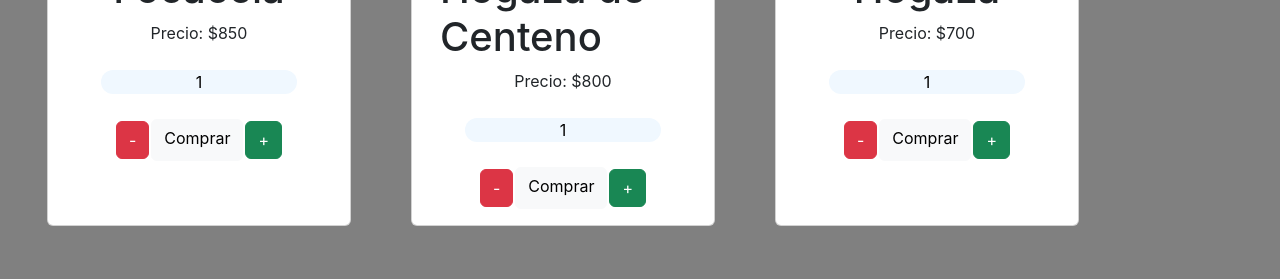
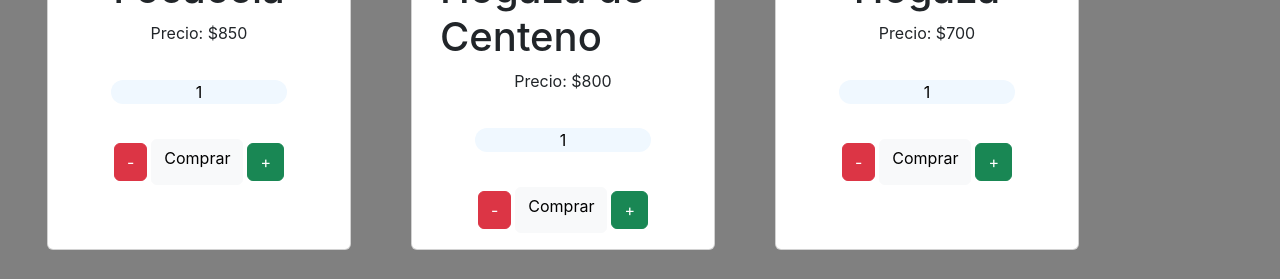
Before and after one commit to kevod1997/ReactJS-e-commerce, a React (Create React App) app: page / in a window 1280 px wide. Shown: the part 485-764 px from the top of the page. Built offline with nearby package versions, Linux system fonts and the light colour scheme; no server answers.

Commit message:
llamando a una api

```diff
--- a/src/App.js
+++ b/src/App.js
@@ -4,6 +4,7 @@ import { ThemeProvider } from "@mui/material";
 import ItemListContainer from "./components/ItemListContainer";
 import NavBar from "./components/NavBar";
 import theme from "./MuiTheme";
+import FetchContainer from "./components/FetchContainer";
 
 
 
@@ -14,6 +15,7 @@ function App() {
     <ThemeProvider theme={theme}>
       <NavBar/>
       <ItemListContainer saludo={saludo} />
+      <FetchContainer/>
       {/*
        <Formularios/>
       <Promesas/>
--- /dev/null
+++ b/src/components/FetchBtc.jsx
@@ -0,0 +1,9 @@
+import React from 'react'
+
+function FetchBtc({btc}) {
+  return (
+    <div>{JSON.stringify(btc)}</div>
+  )
+}
+
+export default FetchBtc
--- /dev/null
+++ b/src/components/FetchContainer.jsx
@@ -0,0 +1,26 @@
+import React, { useEffect, useState } from 'react'
+import FetchLayout from './FetchLayout';
+
+function FetchContainer() {
+
+    const [actividad, setActividad] = useState([]);
+    useEffect(()=>{
+
+        fetch('https://api.coindesk.com/v1/bpi/currentprice.json')
+        .then((res)=> res.json())
+        .then((json)=> {
+            setActividad(json.bpi)
+        })
+        .catch((e)=>console.log(e))
+        .finally(()=> console.log('listo peluca'))
+
+    }, []);
+  return (
+    <>
+    <FetchLayout actividad={actividad} />
+    {/* <div>{JSON.stringify(actividad.bpi)}</div> */}
+    </>
+  )
+}
+
+export default FetchContainer
--- /dev/null
+++ b/src/components/FetchLayout.jsx
@@ -0,0 +1,17 @@
+import React from 'react';
+import FetchBtc from './FetchBtc';
+
+function FetchLayout({actividad}) {
+  return (
+    <> {Object.keys(actividad).map((btc) =>(
+        <FetchBtc btc={btc}/>
+    ))
+    }
+        {/* {actividad.map((btc)=>(
+            <FetchBtc btc={btc}/>
+        ))} */}
+    </>
+  )
+}
+
+export default FetchLayout
--- a/src/components/ItemCount.jsx
+++ b/src/components/ItemCount.jsx
@@ -5,16 +5,16 @@ import React from "react";
 function ItemCount({ contador, onAdd, sumar, restar }) {
   return (
     <>
-    <p style={{ margin: "25px" }}className="contador card-text d-flex justify-content-center "><span >
+    <p style={{ margin: "35px" }}className="contador card-text d-flex justify-content-center "><span >
     {contador} </span> </p>
     <div className="d-flex justify-content-center">
-    <a onClick={restar} style={{ margin: "2px" }} className="btn btn-danger">
+    <a onClick={restar} style={{ margin: "4px" }} className="btn btn-danger">
       -
     </a>
     <a onClick={onAdd} className="btn btn-light">
       Comprar
     </a>
-    <a onClick={sumar} style={{ margin: "2px" }} className="btn btn-success">
+    <a onClick={sumar} style={{ margin: "4px" }} className="btn btn-success">
       +
     </a>
     </div>
```
